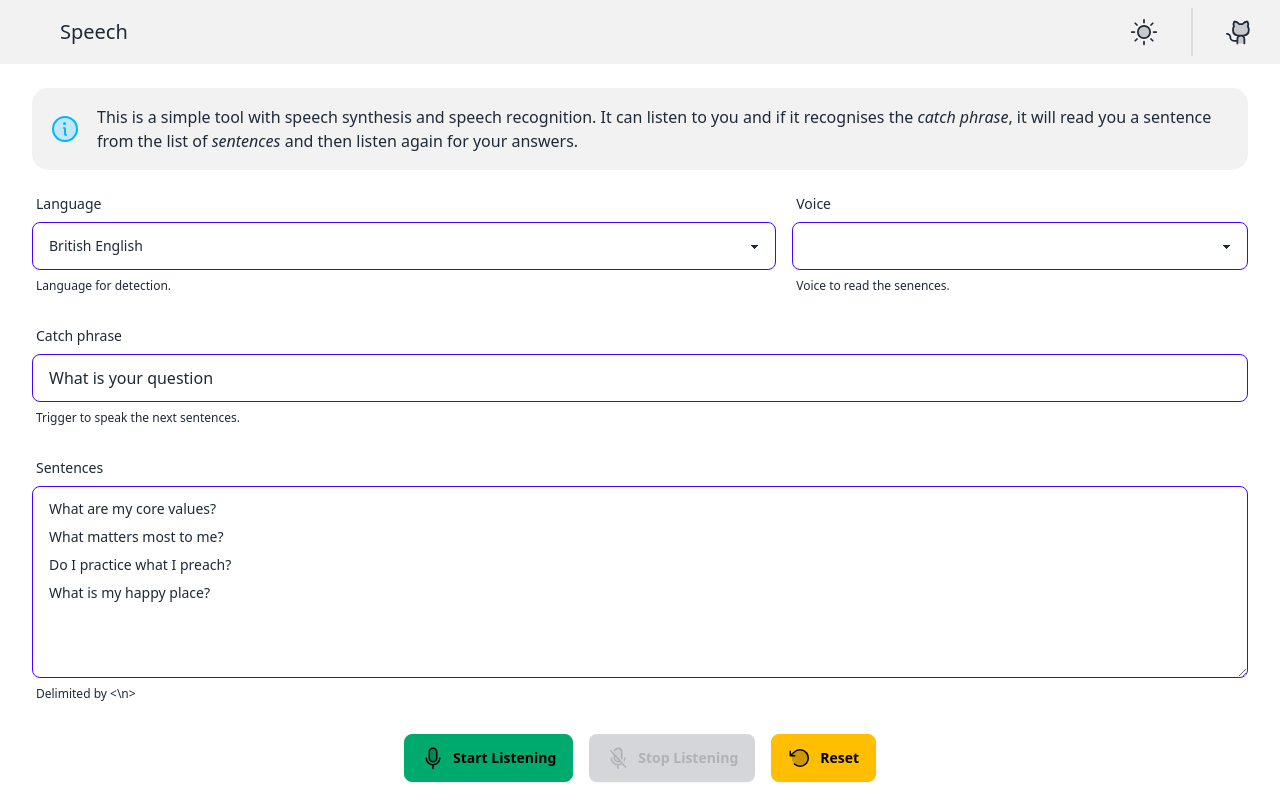
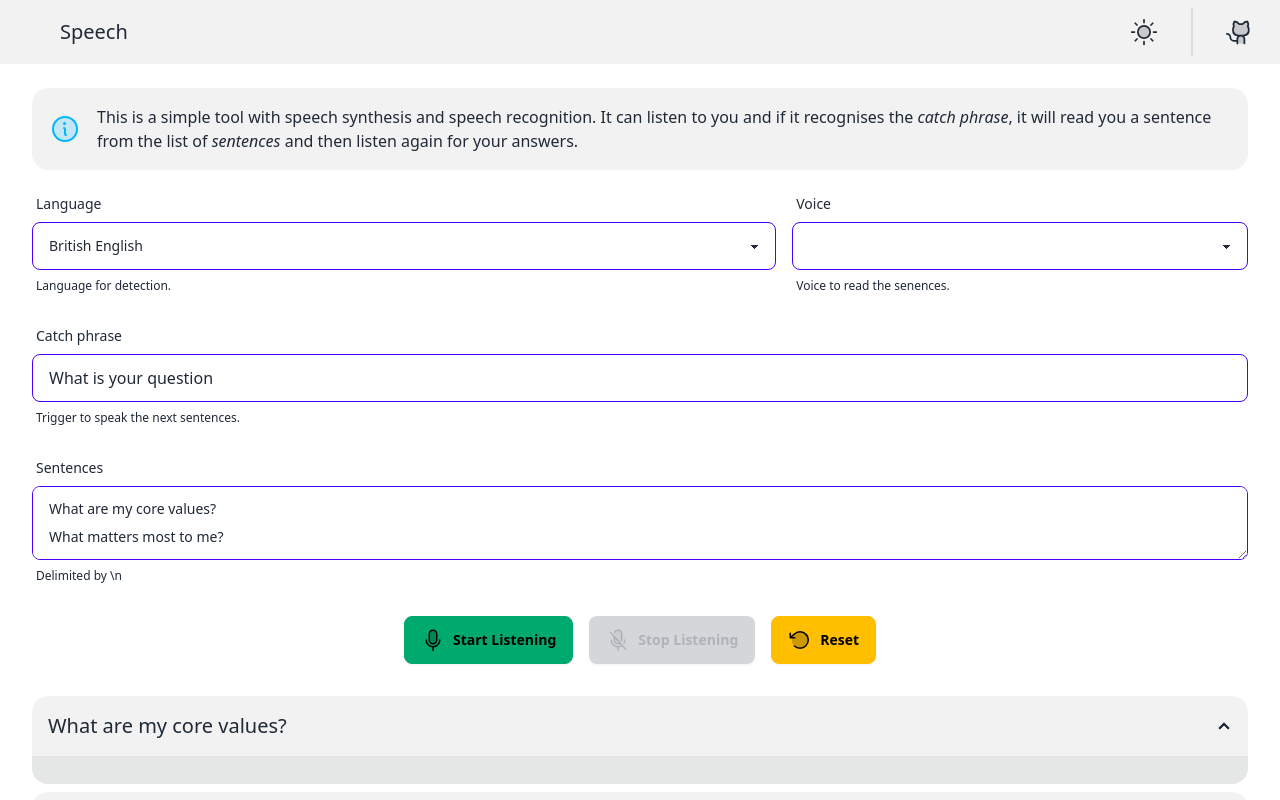
Before and after one commit to MoritzBru/vue-speech, a Vue app: page / in a window 1280 px wide. Shown: the top 800 px of the page. Built offline with nearby package versions, Linux system fonts and the light colour scheme; some icons are missing.

Commit message:
feat: persist values

```diff
--- a/src/components/SMain.vue
+++ b/src/components/SMain.vue
@@ -1,9 +1,9 @@
 <script setup lang="ts">
 import {
-  computed, onMounted, ref,
+  computed, onMounted, ref, watch,
 } from 'vue';
 import {
-  useSpeechRecognition, useSpeechSynthesis, watchDebounced, until,
+  useSpeechRecognition, useSpeechSynthesis, watchDebounced, until, useStorage,
 } from '@vueuse/core';
 
 import PhMicrophoneDuotone from '~icons/ph/microphone-duotone';
@@ -11,7 +11,7 @@ import PhMicrophoneSlashDuotone from '~icons/ph/microphone-slash-duotone';
 import PhArrowCounterClockwiseDuotone from '~icons/ph/arrow-counter-clockwise-duotone';
 
 import {
-  DELAY_IN_MS, BCP47, DEFAULT_CATCH_PHRASE, DEFAULT_SENTENCES, DELIMITER,
+  DELAY_IN_MS, BCP47, DEFAULT_CATCH_PHRASE, DEFAULT_SENTENCES, DELIMITER, DEFAULT_LANGUANGE,
 } from '@/helpers/constants';
 
 import SIntro from '@/components/SIntro.vue';
@@ -21,12 +21,14 @@ import STextarea from '@/components/STextarea.vue';
 import SSelect from '@/components/SSelect.vue';
 import SAccordion from '@/components/SAccordion.vue';
 
-const lang = ref('en-GB');
+const lang = useStorage('vs:lang', DEFAULT_LANGUANGE);
 const langs = BCP47;
 // @ts-expect-error: missing property groupBy
 const groupedLangs: Record<string, typeof langs> = Object.groupBy(langs, ({ language }) => language);
 
-const voice = ref<SpeechSynthesisVoice>(undefined as unknown as SpeechSynthesisVoice);
+// workaround to store only voiceURI
+const persistedVoice = useStorage('vs:voice', '');
+const voice = ref(undefined as unknown as SpeechSynthesisVoice);
 const voices = ref<SpeechSynthesisVoice[]>([]);
 // @ts-expect-error: missing property groupBy
 const groupedVoices = computed<Record<string, SpeechSynthesisVoice[]>>(() => Object.groupBy(voices.value, ({ lang }) => lang));
@@ -37,14 +39,16 @@ function getVoices() {
     setTimeout(() => {
       const synth = window.speechSynthesis;
       voices.value = synth.getVoices();
-      voice.value = voices.value[0];
+      voice.value = voices.value.find((v) => v.voiceURI === persistedVoice.value) ?? voices.value[0];
     }, DELAY_IN_MS);
   }
 }
 
-const catchPhrase = ref(DEFAULT_CATCH_PHRASE);
+watch(voice, () => persistedVoice.value = voice.value.voiceURI);
 
-const sentences = ref(DEFAULT_SENTENCES);
+const catchPhrase = useStorage('vs:catchPhrase', DEFAULT_CATCH_PHRASE);
+
+const sentences = useStorage('vs:sentences', DEFAULT_SENTENCES);
 
 const splitSenteces = computed(() => sentences.value.trim().split(DELIMITER));
 const currentSentenceIdx = ref(0);
@@ -177,8 +181,7 @@ onMounted(() => {
       <STextarea
         v-model="sentences"
         label="Sentences"
-        :bottom-label="`Delimited by <${DELIMITER.replace('\n', '\\n')}>`"
-        class="min-h-48"
+        :bottom-label="`Delimited by ${DELIMITER.replace('\n', '\\n')}`"
         required
       />
     </div>
--- a/src/helpers/constants.ts
+++ b/src/helpers/constants.ts
@@ -14,3 +14,5 @@ export const DEFAULT_SENTENCES = [
   'Do I practice what I preach?',
   'What is my happy place?',
 ].join(DELIMITER);
+
+export const DEFAULT_LANGUANGE = 'en-GB';
```
